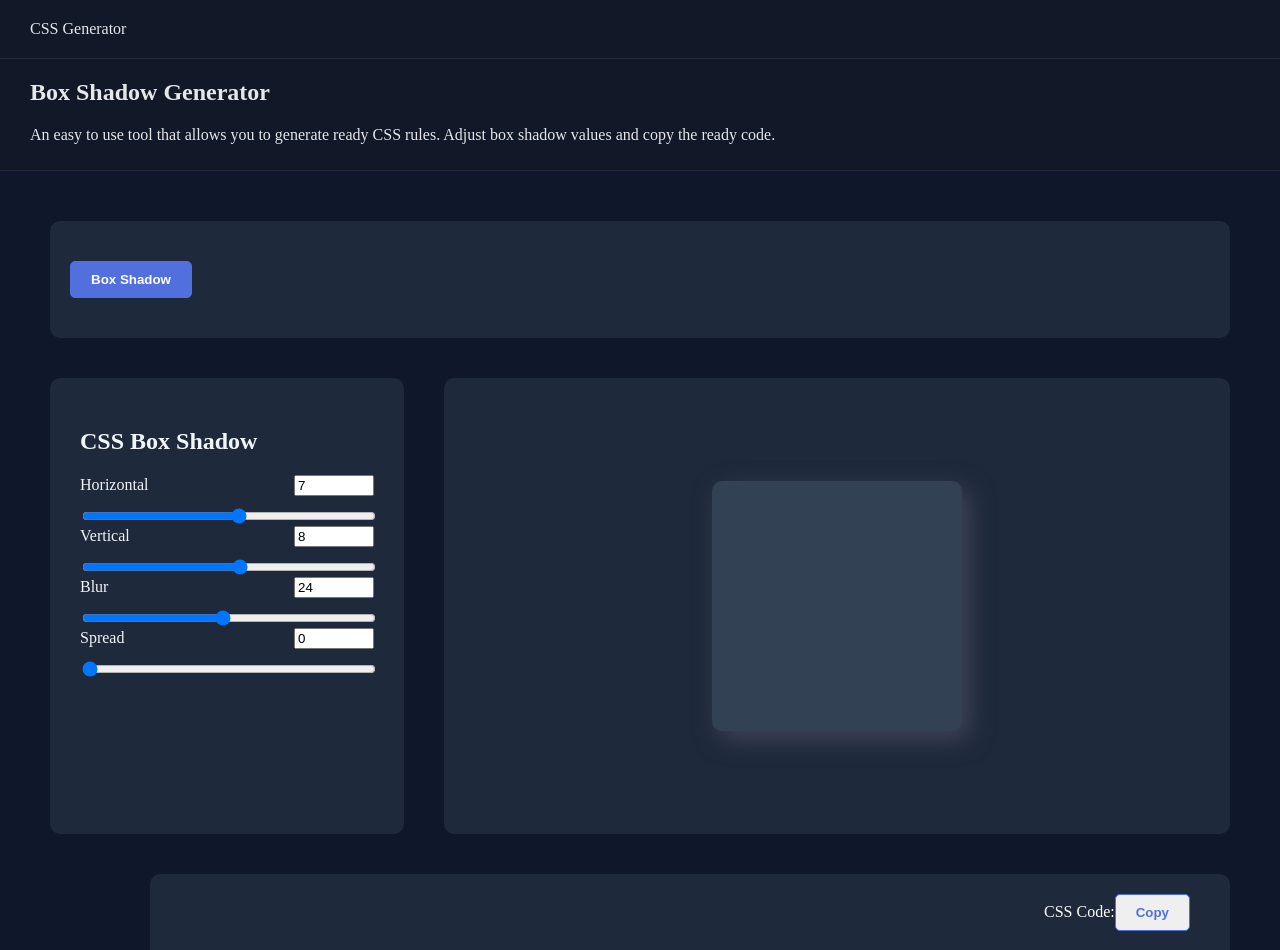
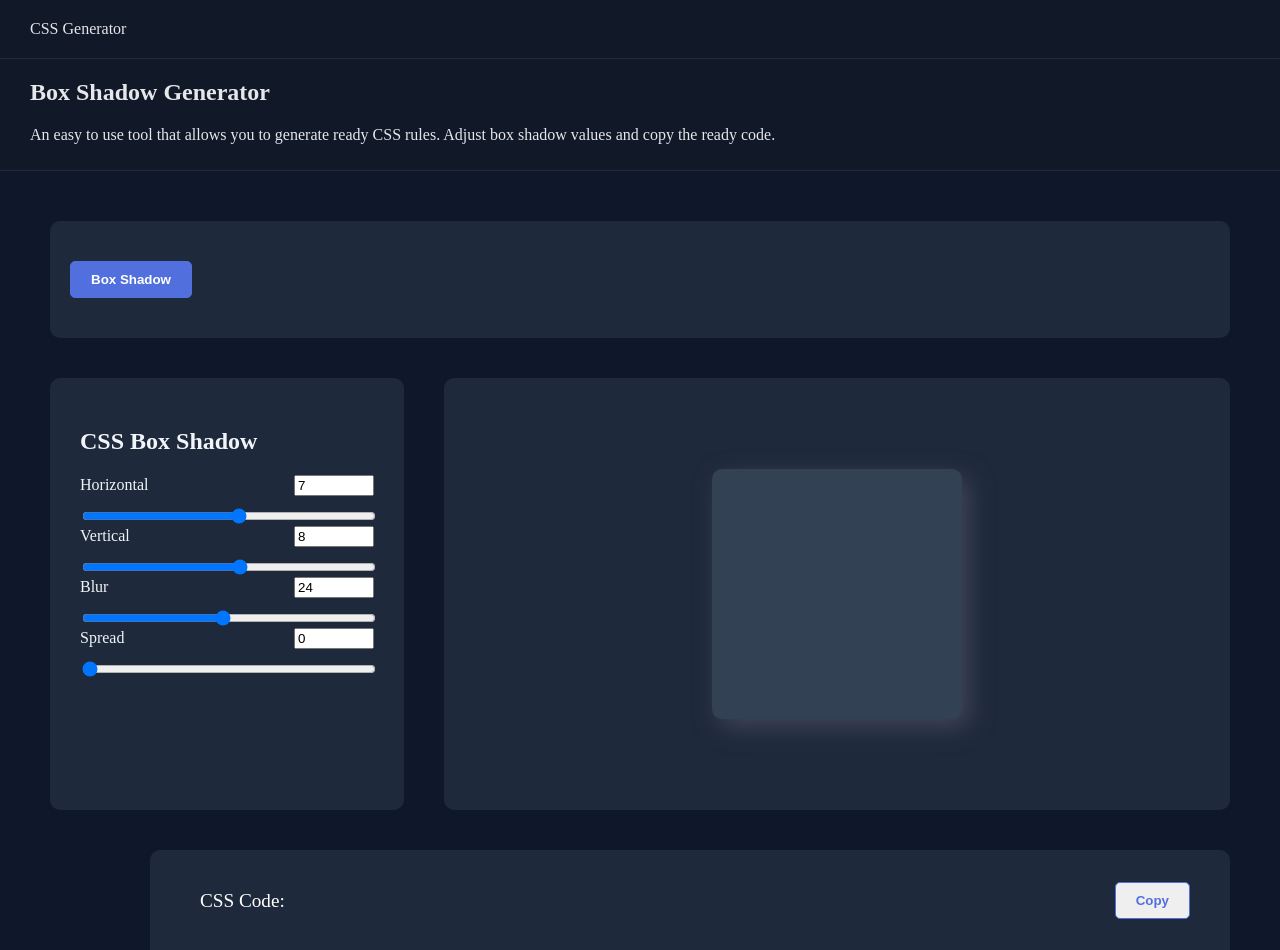
Before and after one commit to Shashwat64/CSS-Generator, a React (Vite) app: page / in a window 1280 px wide. Shown: the top 950 px of the page. Built offline with nearby package versions, Linux system fonts and the light colour scheme.

Commit message:
refactor: correct align title of css code

```diff
--- a/src/Components/MainSection/CSSCode.jsx
+++ b/src/Components/MainSection/CSSCode.jsx
@@ -2,7 +2,7 @@ export default function CSSCode(props){
   return(
     <section className="css-code-section">
       <div className="copy-btn-div">
-        CSS Code:
+        <p>CSS Code: </p>
         <button>Copy</button>
       </div>
       <div className="css-code">
--- a/src/index.css
+++ b/src/index.css
@@ -244,7 +244,17 @@ legend{
 
 .copy-btn-div{
   margin: 10px;
+  display: flex;
+  align-items: center;
+  justify-content: space-between;
+  width: 100%;
 }
+
+.copy-btn-div>p{
+  margin-left: 30px;
+  font-size: 1.2rem;
+}
+
 
 .css-code{
   margin: 10px;
```
